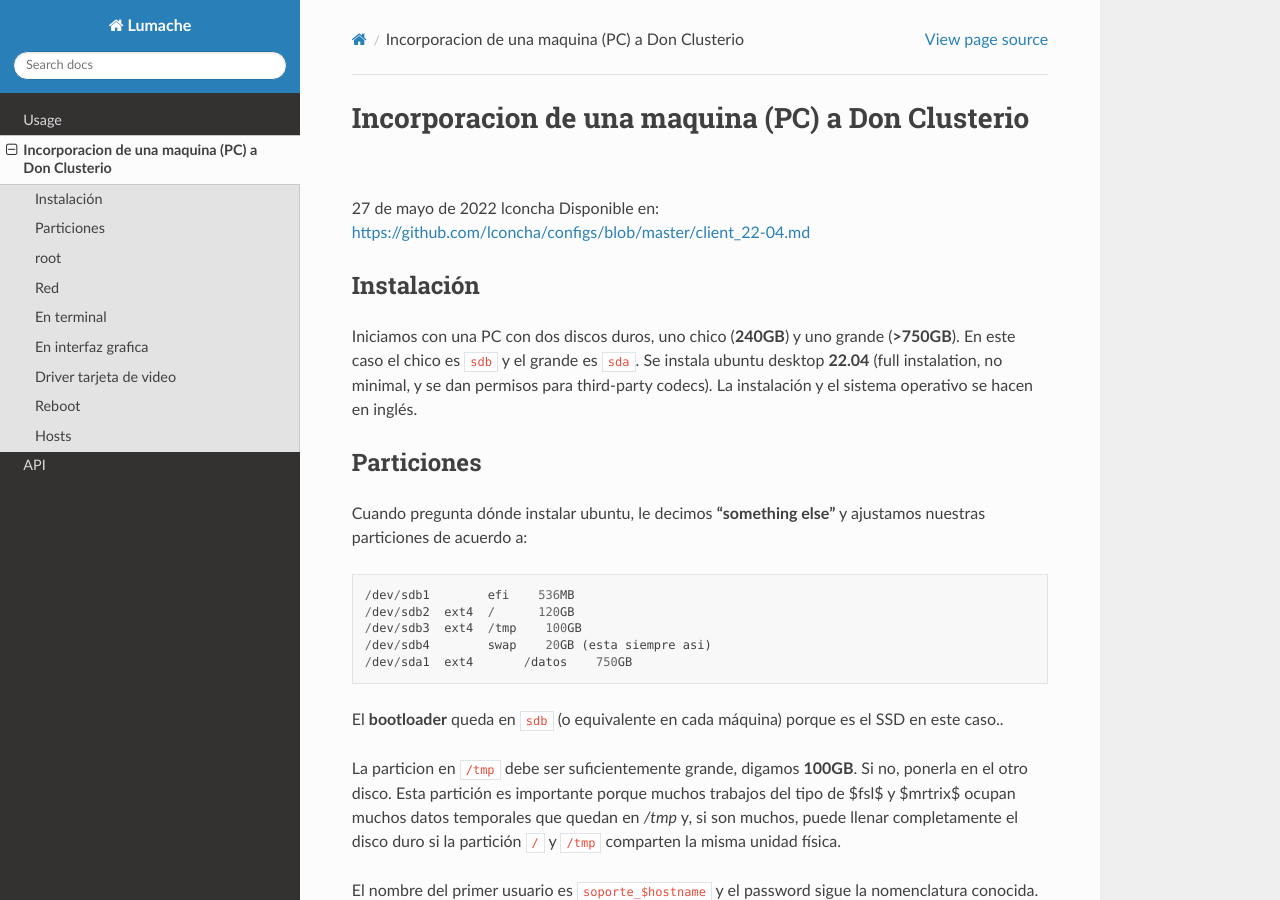
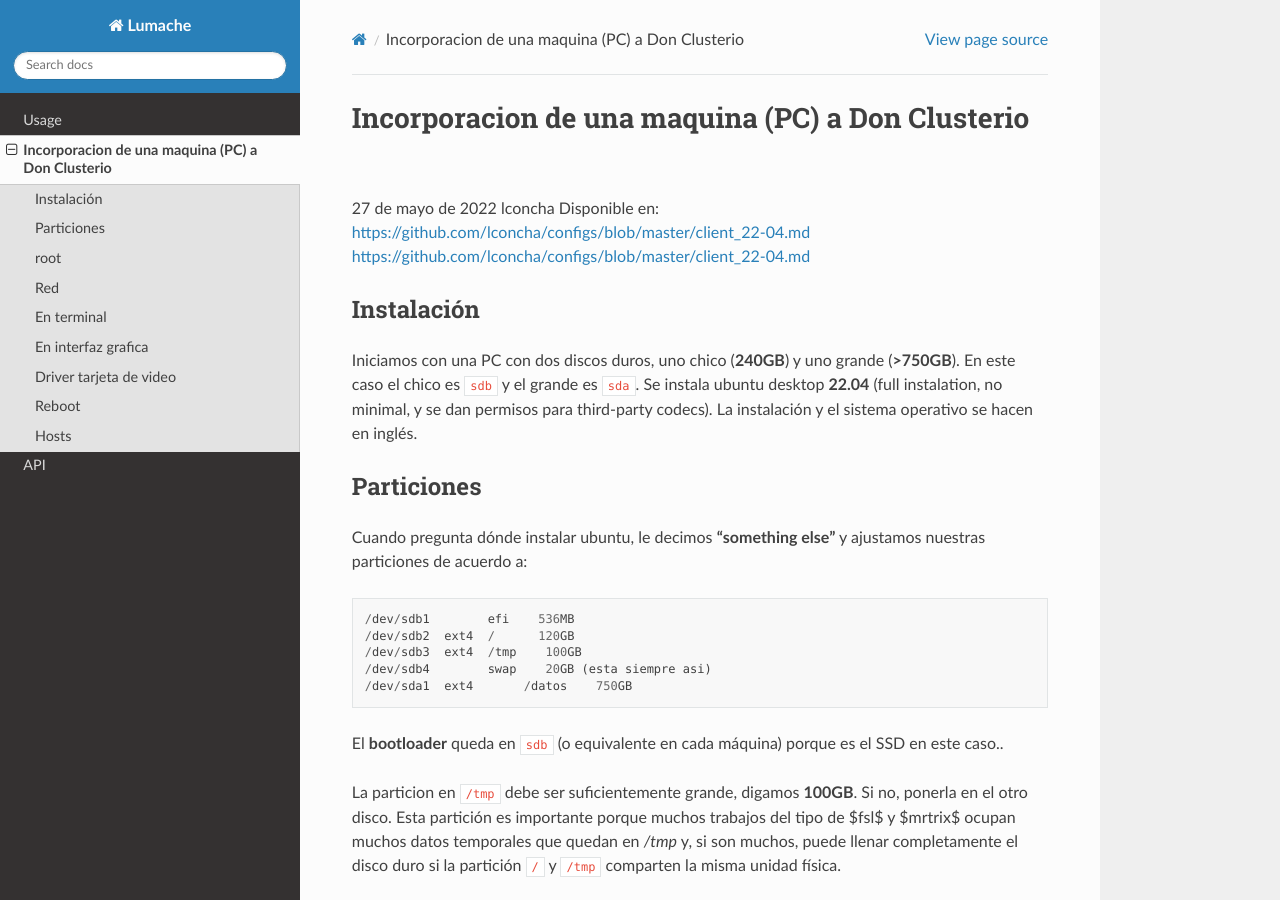
Before and after one commit to matecom57/configs, a Sphinx documentation site: the page built from docs/source/client2204.rst, in a window 1280 px wide and 900 px high. Built offline with Sphinx 7.4.7 and the Read the Docs theme 3.1.0, drawn with Linux system fonts in a browser that asks for light colours; part of the change alters nothing that is shown.

Commit message:
Update client2204.rst

```diff
--- a/docs/source/client2204.rst
+++ b/docs/source/client2204.rst
@@ -6,6 +6,7 @@ Incorporacion de una maquina (PC) a Don Clusterio
 27 de mayo de 2022
 lconcha
 Disponible en:
+https://github.com/lconcha/configs/blob/master/client_22-04.md
 https://github.com/lconcha/configs/blob/master/client_22-04.md
 
 Instalación
```
